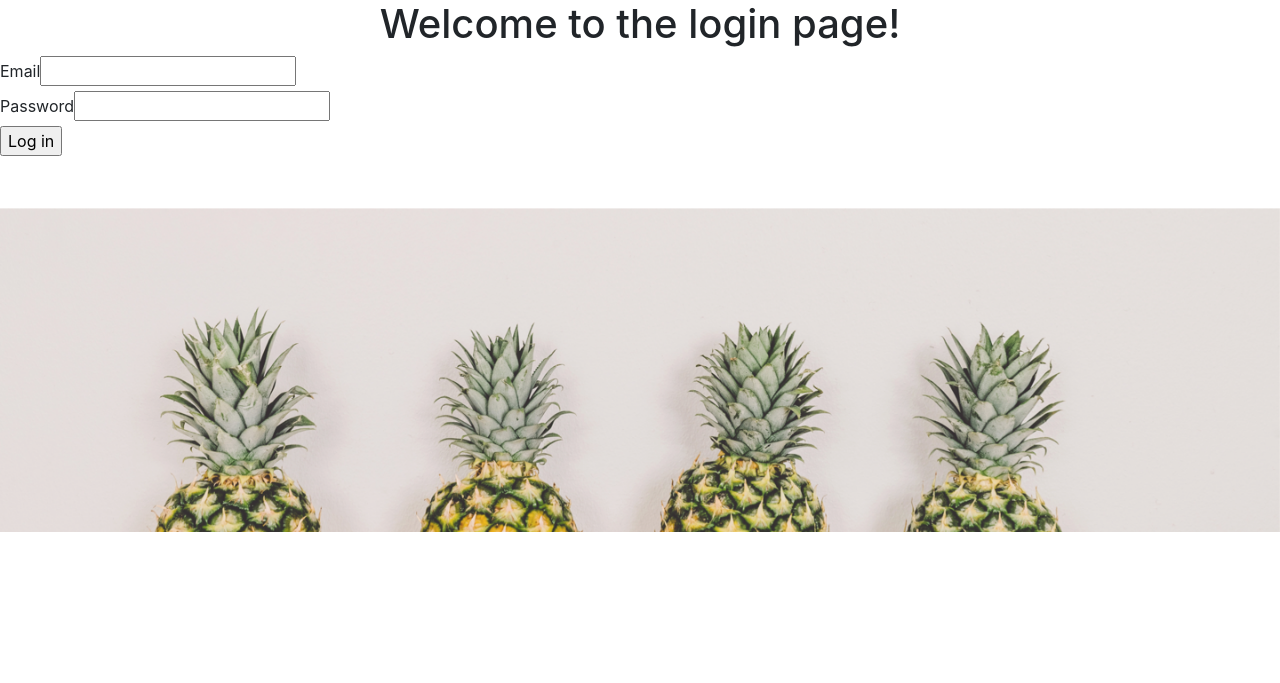
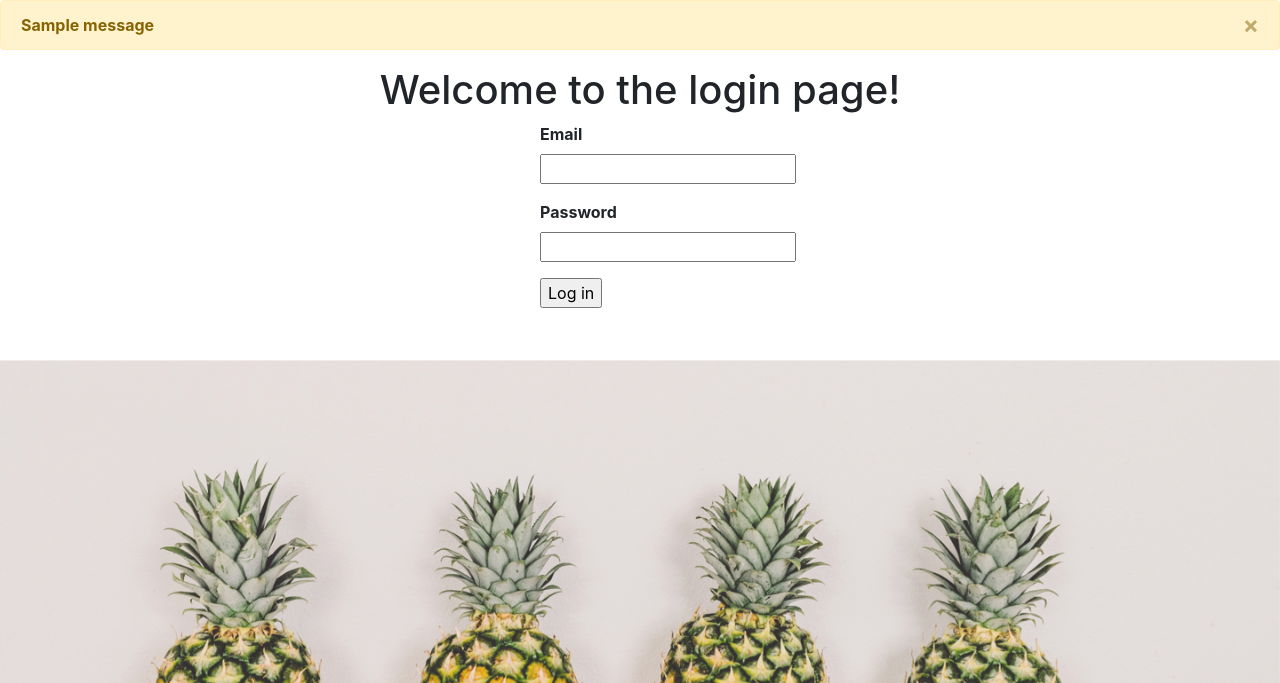
Before and after one commit to msurmenok/IDog, a Flask app: page /login in a window 1280 px wide. Shown: the part 68-751 px from the top of the page. Run offline with Flask 2, Linux system fonts and the light colour scheme; one stand-in notice (Sample message) is shown; some libraries are stand-ins or nearby versions.

Commit message:
Update login.html
Added styling to login page.
Added alert when flash message showed up

```diff
--- a/templates/login.html
+++ b/templates/login.html
@@ -2,12 +2,27 @@
 {% include "navbar.html" %}
 {% from "_formhelpers.html" import render_field %}
 {%block content%}
+{% for message in get_flashed_messages()%}
+<div class="alert alert-warning alert-dismissible fade show" role="alert">
+    <strong>{{message}}</strong>
+    <button type="button" class="close" data-dismiss="alert" aria-label="Close">
+    <span aria-hidden="true">&times;</span>
+    </button>
+</div>
+{% endfor %}
 <h1 class='text-center'> Welcome to the login page!</h1>
-<form method="post">
+<form method="post" style='width:200px; margin:auto'>
     {{form.hidden_tag()}}
-    {{form.email.label}}{{form.email()}}<br>
-    {{form.password.label}}{{form.password()}}<br>
-    {{form.submit()}}
+    <div class='form-group'>
+        {{ render_field(form.email) }}
+    </div>
+    <div class='form-group'>
+        {{ render_field(form.password) }}
+    </div>
+
+    <div class='form-group'>
+        {{form.submit()}}
+    </div>
 </form>
 
 {%endblock%}
```
